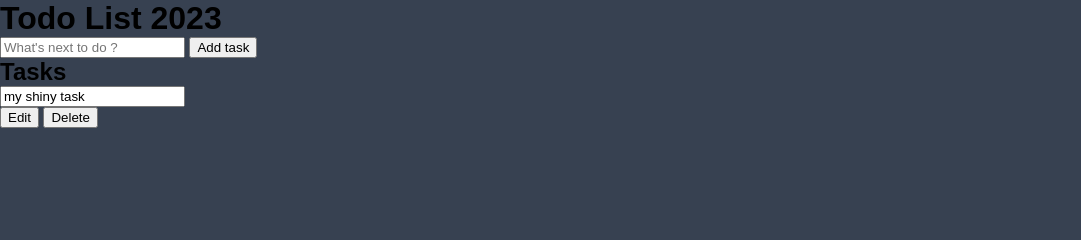
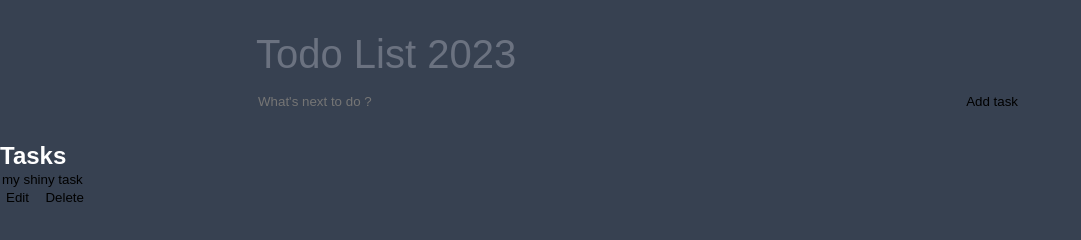
Before and after one commit to amalary/NewToDoList, a plain HTML site: page index.html in a window 1280 px wide. Shown: the whole page, without its empty margins (0-1081 px from the left). Drawn offline with Linux system fonts and the light colour scheme.

Commit message:
some CSS styling stuff working now

```diff
--- a/style/main.css
+++ b/style/main.css
@@ -20,4 +20,37 @@ body {
   flex-direction: column;
   min-height: 100vh;
   background: var(--dark);
+  color: #FFF;
+
 }
+
+header{
+
+  padding: 2rem 1rem;
+  max-width: 800px;
+  width:100%;
+  margin: 0 auto;
+}
+
+header h1 {
+  font-size: 2.5rem;
+  font-weight: 300;
+  color: var(--gray);
+  margin-bottom: 1rem;
+}
+
+#new-task-form {
+  display: flex;
+}
+
+input,button {
+  appearance: none;
+  border: none;
+  outline: none;
+  background: none;
+
+}
+
+#new-task-input {
+  flex: 1 1 0%;
+}
```
